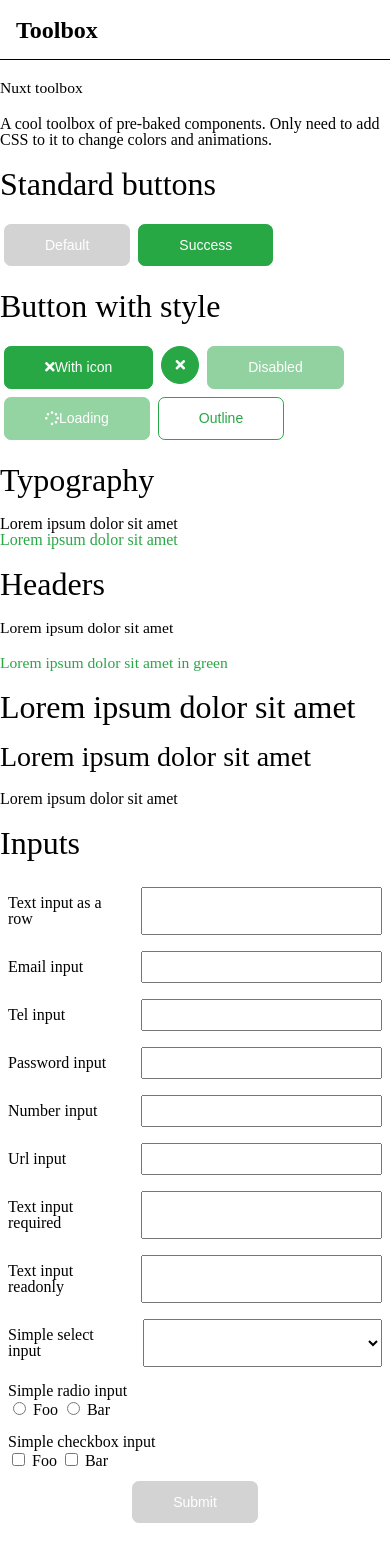
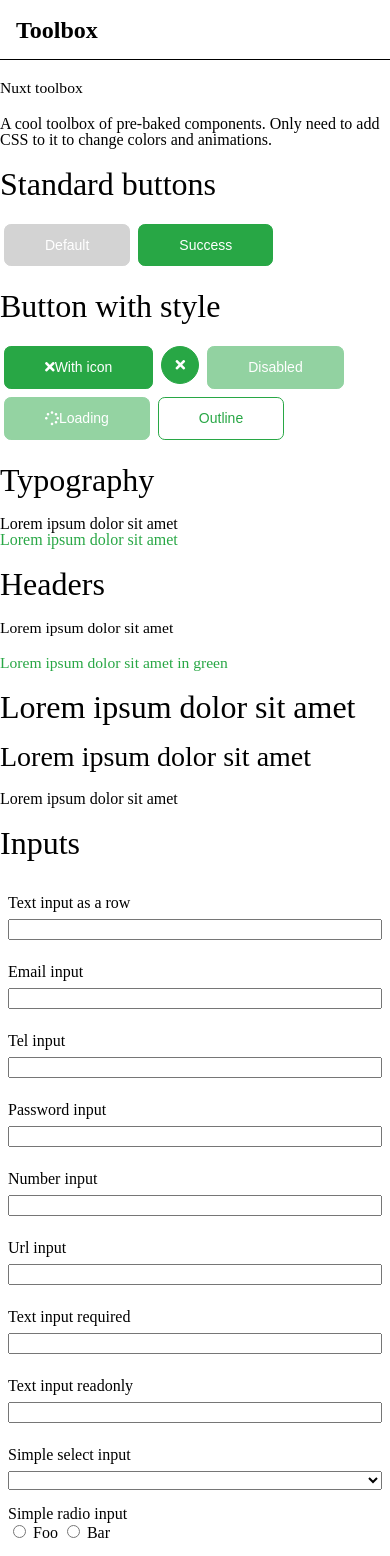
Before and after one commit to deozza/atomnuxt, a Nuxt app: page / in a window 390 px wide. Shown: the top 1556 px of the page. Before the commit the page ends 1527 px from the top, so only its background shows below. Built offline with nearby package versions, Linux system fonts and the light colour scheme.

Commit message:
yay responsive

```diff
--- a/components/Atoms/Inputs/BaseSelectInput.vue
+++ b/components/Atoms/Inputs/BaseSelectInput.vue
@@ -1,10 +1,7 @@
 <template>
   <li
     v-if="htmlType === 'select'"
-    :class="[
-	     { [`flex-row`]: true },
-       { [`flex-column`]: false },
-    ]"
+    class="flex-row"
   >
     <label :for="'select-'+id" class="select-label">
       <slot></slot>
@@ -82,4 +79,10 @@ li > select{
   flex: 2;
 }
 
+@media screen and (max-width:760px) {
+  .flex-row {
+    flex-direction: column;
+  }
+}
+
 </style>
--- a/components/Atoms/Inputs/BaseTextInput.vue
+++ b/components/Atoms/Inputs/BaseTextInput.vue
@@ -1,9 +1,6 @@
 <template>
   <li
-    :class="[
-	      { [`flex-row`]: true },
-	      { [`flex-column`]: false },
-    ]"
+    class="flex-row"
   >
     <label :for="'text-'+id">
       <slot></slot>
@@ -70,13 +67,19 @@ li{
   align-items: normal;
 }
 
-li.flex-row > label{
+li> label{
   flex: 1;
   padding: .5em 1em .5em 0;
 }
 
-li.flex-row > input{
+li > input{
   flex: 2;
 }
 
+@media screen and (max-width:760px) {
+  .flex-row {
+    flex-direction: column;
+  }
+}
+
 </style>
```
